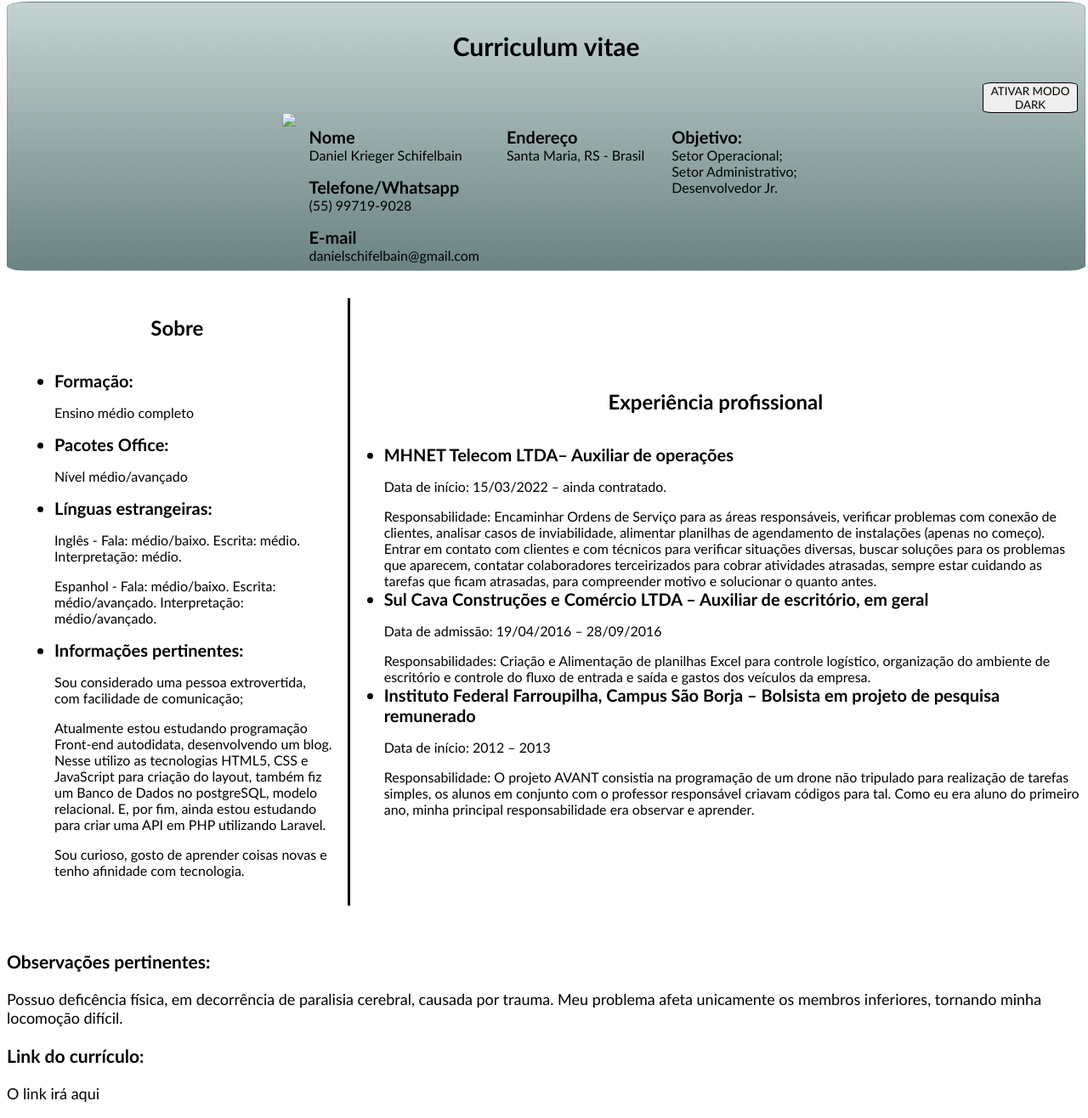
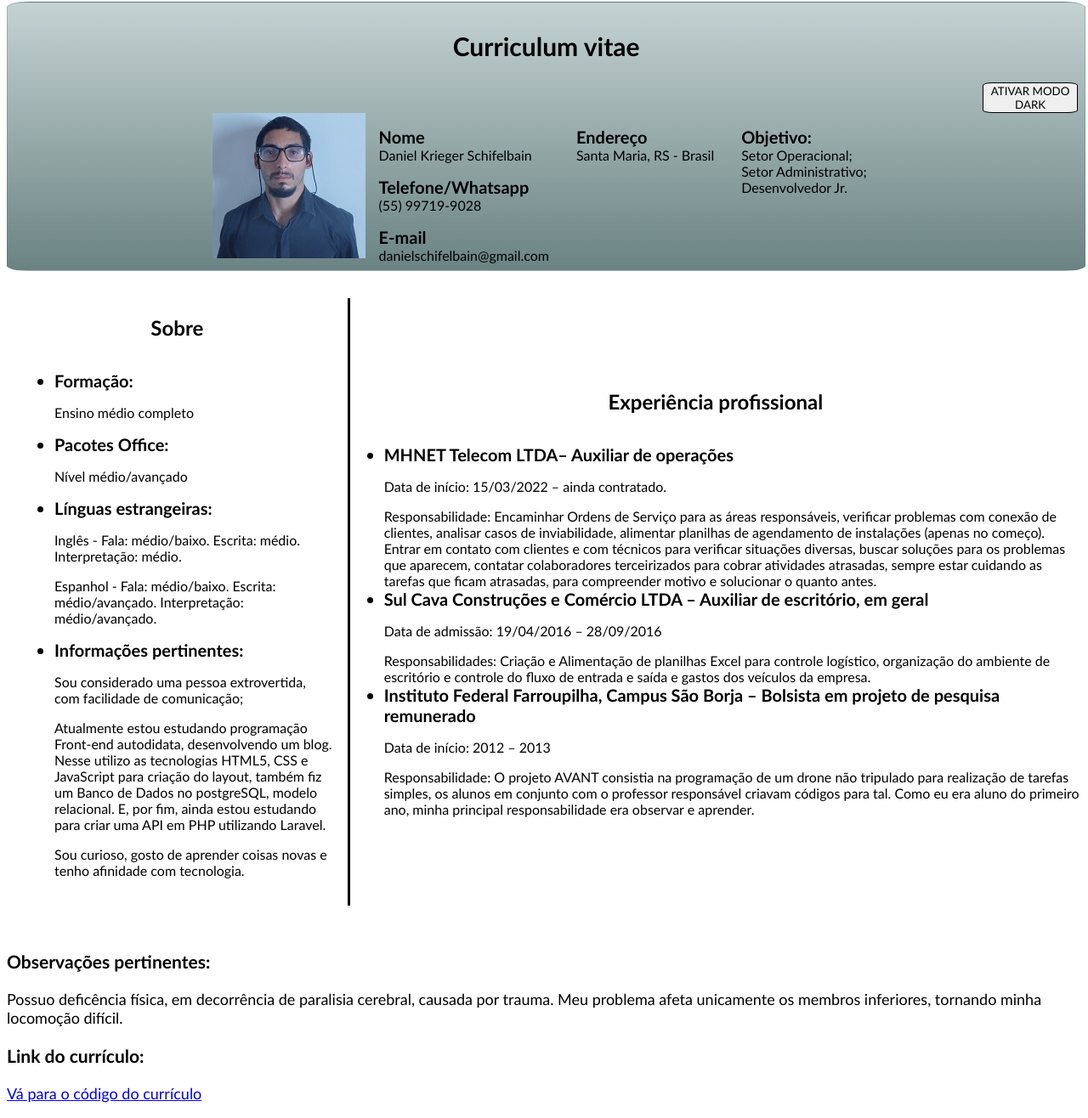
Before and after one commit to DanielKriegerS/Curriculum, a plain HTML site: page presentation.html in a window 1280 px wide. Shown: the part 6-1322 px from the top of the page at 85% size. Drawn offline with Linux system fonts and the light colour scheme.

Commit message:
Adicionada foto de curriculo

```diff
--- a/presentation.html
+++ b/presentation.html
@@ -15,7 +15,7 @@
             <button class="btn" id="btn" onclick="alternarEstilo()">ATIVAR MODO DARK</button>
         <div class="identify">
             <div class="img">
-                <img src="assets/foto.jpg">
+                <img src="assets/foto.jpeg">
             </div>
             <div class="subItems">
                 <div class="item-1">
@@ -110,7 +110,7 @@
                 Meu problema afeta unicamente os membros inferiores, tornando minha locomoção difícil.
             </p>
             <h3 class="obsTitle">Link do currículo:</h3>
-            <p>O link irá aqui</p>
+            <a href="https://github.com/DanielKriegerS/Curriculum"> Vá para o código do currículo </a>
         </div>
 
     </body>
```
Also changed, not shown: assets/foto.jpeg (added).
